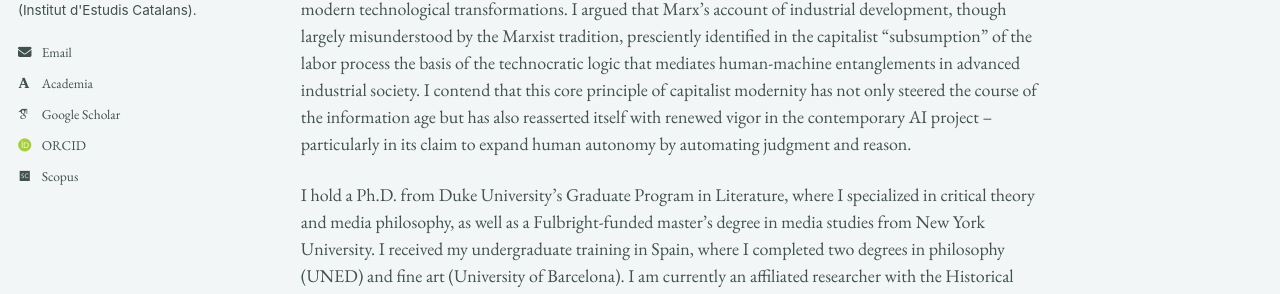
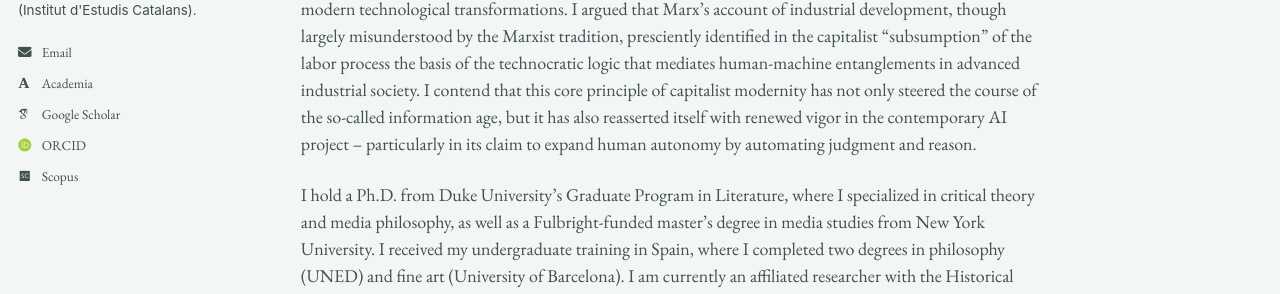
Before and after one commit to epujol90/epujol90.github.io, a Jekyll site: the page built from _pages/about.md, in a window 1280 px wide and 1042 px high. Shown: the part 386-680 px from the top of the window. Built offline with Jekyll 4.4.1, drawn with Linux system fonts in a browser that asks for light colours; some web fonts are replaced; a script bundle is joined from its source files by our own code; library files that are not in the unit come from our copies; some of the changed text lies outside the part shown.

Commit message:
Update about.md

```diff
--- a/_pages/about.md
+++ b/_pages/about.md
@@ -8,6 +8,6 @@ redirect_from:
 ---
 I am a scholar of technology, media, and aesthetics trained in continental philosophy and critical theory in Europe and the United States. My research examines the history and politics of technological modernity -- in particular, the ways the material infrastructures of the modern world embody and uphold relations of power and domination, despite professing to liberate humanity from scarcity and toil.
 
-During my doctoral studies, I focused on the _longue durée_ of industrial modernity and the advent of instrumental reason in technologized society, tracing its roots to the nineteenth century. My dissertation, “Karl Marx, Philosopher of Technics: Critique, Alienation, and the Materiality of Social Power,” grounded this historical inquiry in Marx’s engagement with the industrial literature of his time, reconstructing -- against prevailing productivist and economicist readings -- how he theorized the relationship between capitalism and modern technological transformations. I argued that Marx’s account of industrial development, though largely misunderstood by the Marxist tradition, presciently identified in the capitalist "subsumption" of the labor process the basis of the technocratic logic that mediates human-machine entanglements in advanced industrial society. I contend that this core principle of capitalist modernity has not only steered the course of the information age but has also reasserted itself with renewed vigor in the contemporary AI project -- particularly in its claim to expand human autonomy by automating judgment and reason.
+During my doctoral studies, I focused on the _longue durée_ of industrial modernity and the advent of instrumental reason in technologized society, tracing its roots to the nineteenth century. My dissertation, “Karl Marx, Philosopher of Technics: Critique, Alienation, and the Materiality of Social Power,” grounded this historical inquiry in Marx’s engagement with the industrial literature of his time, reconstructing -- against prevailing productivist and economicist readings -- how he theorized the relationship between capitalism and modern technological transformations. I argued that Marx’s account of industrial development, though largely misunderstood by the Marxist tradition, presciently identified in the capitalist "subsumption" of the labor process the basis of the technocratic logic that mediates human-machine entanglements in advanced industrial society. I contend that this core principle of capitalist modernity has not only steered the course of the so-called information age, but it has also reasserted itself with renewed vigor in the contemporary AI project -- particularly in its claim to expand human autonomy by automating judgment and reason.
 
 I hold a Ph.D. from Duke University’s Graduate Program in Literature, where I specialized in critical theory and media philosophy, as well as a Fulbright-funded master’s degree in media studies from New York University. I received my undergraduate training in Spain, where I completed two degrees in philosophy (UNED) and fine art (University of Barcelona). I am currently an affiliated researcher with the Historical Materialism Studies Group of the Societat Catalana de Filosofia -- the philosophy section of the Institut d’Estudis Catalans, the highest academic body for the Catalan language and culture. My work has appeared in _South Atlantic Quarterly_ and _Marx and Philosophy Review of Books_, with further articles under review or in preparation for _Historical Materialism_, _Theory, Culture & Society_, and a special issue of _Qui Parle_. Alongside my research, I have developed substantive experience in writing pedagogy, including two years of writing center practice at Duke’s Thompson Writing Studio and teaching writing-intensive courses on media theory, philosophy of technology, and the history and politics of AI.
```
